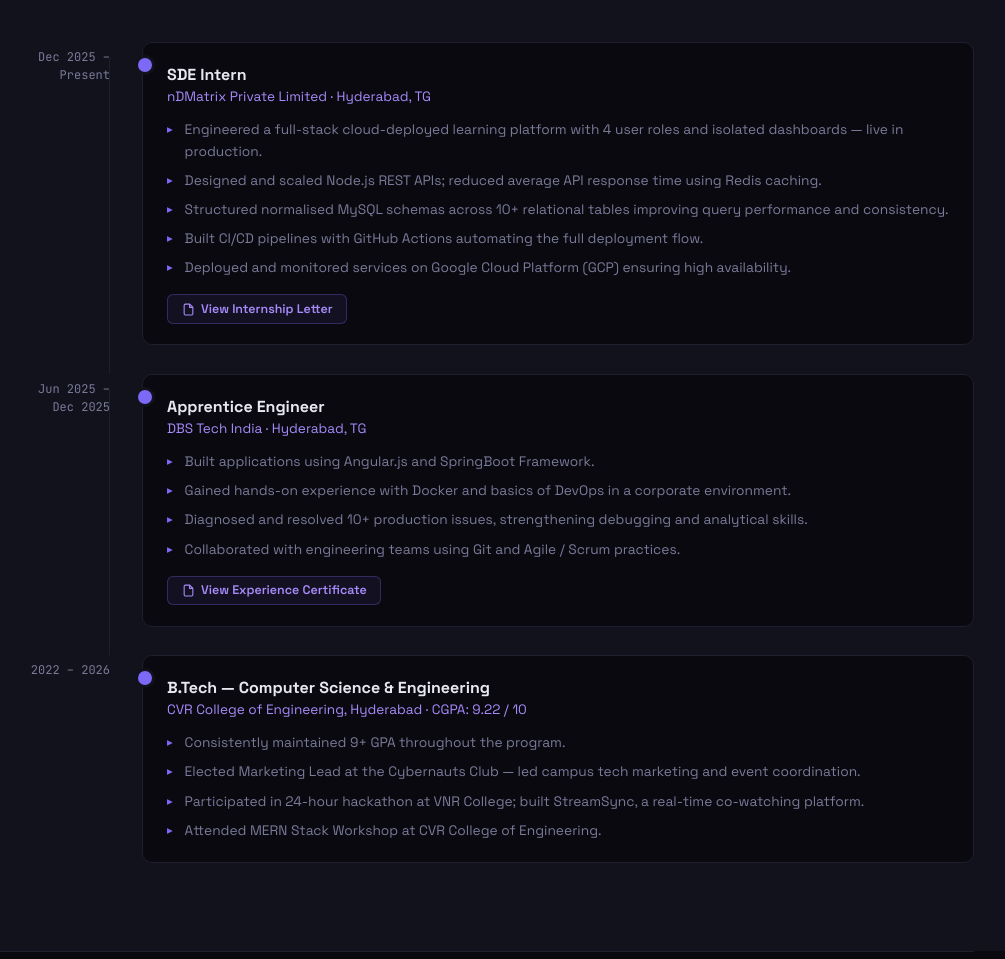
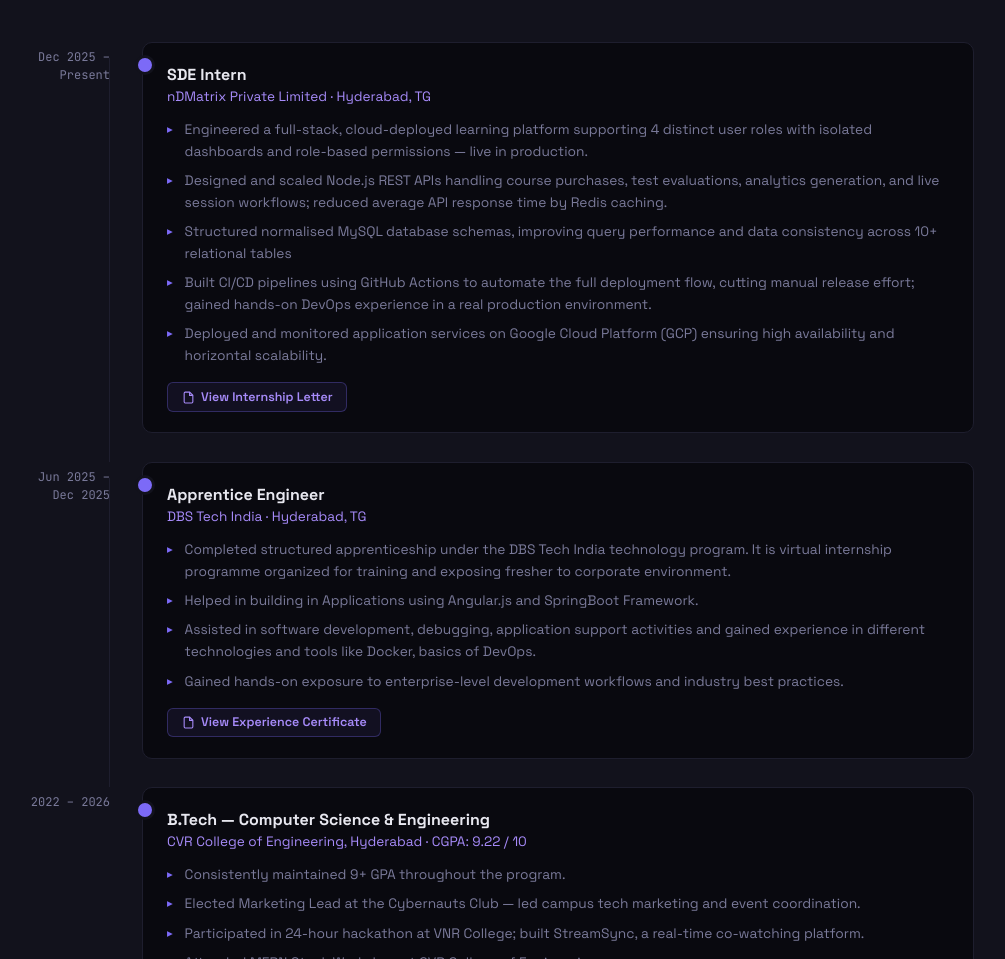
Before and after one commit to Sathvik1404/My-Portfolio, a website: page index.html in a window 1280 px wide. Shown: the part 956-1915 px from the top of the page, without its empty margins (178-1183 px from the left). Drawn offline with Linux system fonts and the light colour scheme.

Commit message:
Update index.html

```diff
--- a/index.html
+++ b/index.html
@@ -210,7 +210,7 @@
     <li><a href="#skills" onclick="closeNav()">Skills</a></li>
     <li><a href="#certifications" onclick="closeNav()">Certs</a></li>
     <li><a href="#contact" onclick="closeNav()">Contact</a></li>
-    <li><a class="nav-cta" href="SATHVIK_GOLI_RESUME.pdf" target="_blank" rel="noopener">Resume ↗</a></li>
+    <li><a class="nav-cta" href="Sathvik_Goli_Resume (1).docx" target="_blank" rel="noopener">Resume ↗</a></li>
   </ul>
   <button class="hamburger" aria-label="Toggle menu" onclick="toggleNav()">
     <span></span><span></span><span></span>
@@ -256,11 +256,11 @@
         <div class="tl-role">SDE Intern</div>
         <div class="tl-company">nDMatrix Private Limited · Hyderabad, TG</div>
         <ul class="tl-points">
-          <li>Engineered a full-stack cloud-deployed learning platform with 4 user roles and isolated dashboards — live in production.</li>
-          <li>Designed and scaled Node.js REST APIs; reduced average API response time using Redis caching.</li>
-          <li>Structured normalised MySQL schemas across 10+ relational tables improving query performance and consistency.</li>
-          <li>Built CI/CD pipelines with GitHub Actions automating the full deployment flow.</li>
-          <li>Deployed and monitored services on Google Cloud Platform (GCP) ensuring high availability.</li>
+          <li>Engineered a full-stack, cloud-deployed learning platform supporting 4 distinct user roles with isolated dashboards and role-based permissions — live in production.</li>
+          <li>Designed and scaled Node.js REST APIs handling course purchases, test evaluations, analytics generation, and live session workflows; reduced average API response time by Redis caching.</li>
+          <li>Structured normalised MySQL database schemas, improving query performance and data consistency across 10+ relational tables</li>
+          <li>Built CI/CD pipelines using GitHub Actions to automate the full deployment flow, cutting manual release effort; gained hands-on DevOps experience in a real production environment.</li>
+          <li>Deployed and monitored application services on Google Cloud Platform (GCP) ensuring high availability and horizontal scalability.</li>
         </ul>
         <button class="tl-cert-btn" onclick="openCertModal('cert-ndmatrix.pdf','nDMatrix Internship Letter','nDMatrix Private Limited · 2025','cert-ndmatrix.pdf','pdf')">
           <svg width="13" height="13" viewBox="0 0 24 24" fill="none" stroke="currentColor" stroke-width="2"><path d="M14 2H6a2 2 0 0 0-2 2v16a2 2 0 0 0 2 2h12a2 2 0 0 0 2-2V8z"/><polyline points="14 2 14 8 20 8"/></svg>
@@ -275,10 +275,10 @@
         <div class="tl-role">Apprentice Engineer</div>
         <div class="tl-company">DBS Tech India · Hyderabad, TG</div>
         <ul class="tl-points">
-          <li>Built applications using Angular.js and SpringBoot Framework.</li>
-          <li>Gained hands-on experience with Docker and basics of DevOps in a corporate environment.</li>
-          <li>Diagnosed and resolved 10+ production issues, strengthening debugging and analytical skills.</li>
-          <li>Collaborated with engineering teams using Git and Agile / Scrum practices.</li>
+          <li>Completed structured apprenticeship under the DBS Tech India technology program. It is virtual internship   programme organized for training and exposing fresher to corporate environment.</li>
+          <li>Helped in building in Applications using Angular.js and SpringBoot Framework. </li>
+          <li>Assisted in software development, debugging, application support activities and gained experience in different technologies and tools like Docker, basics of DevOps.</li>
+          <li>Gained hands-on exposure to enterprise-level development workflows and industry best practices.</li>
         </ul>
         <button class="tl-cert-btn" onclick="openCertModal('cert-dbs.pdf','DBS Tech Experience Certificate','DBS Tech India · 2025','cert-dbs.pdf','pdf')">
           <svg width="13" height="13" viewBox="0 0 24 24" fill="none" stroke="currentColor" stroke-width="2"><path d="M14 2H6a2 2 0 0 0-2 2v16a2 2 0 0 0 2 2h12a2 2 0 0 0 2-2V8z"/><polyline points="14 2 14 8 20 8"/></svg>
```
